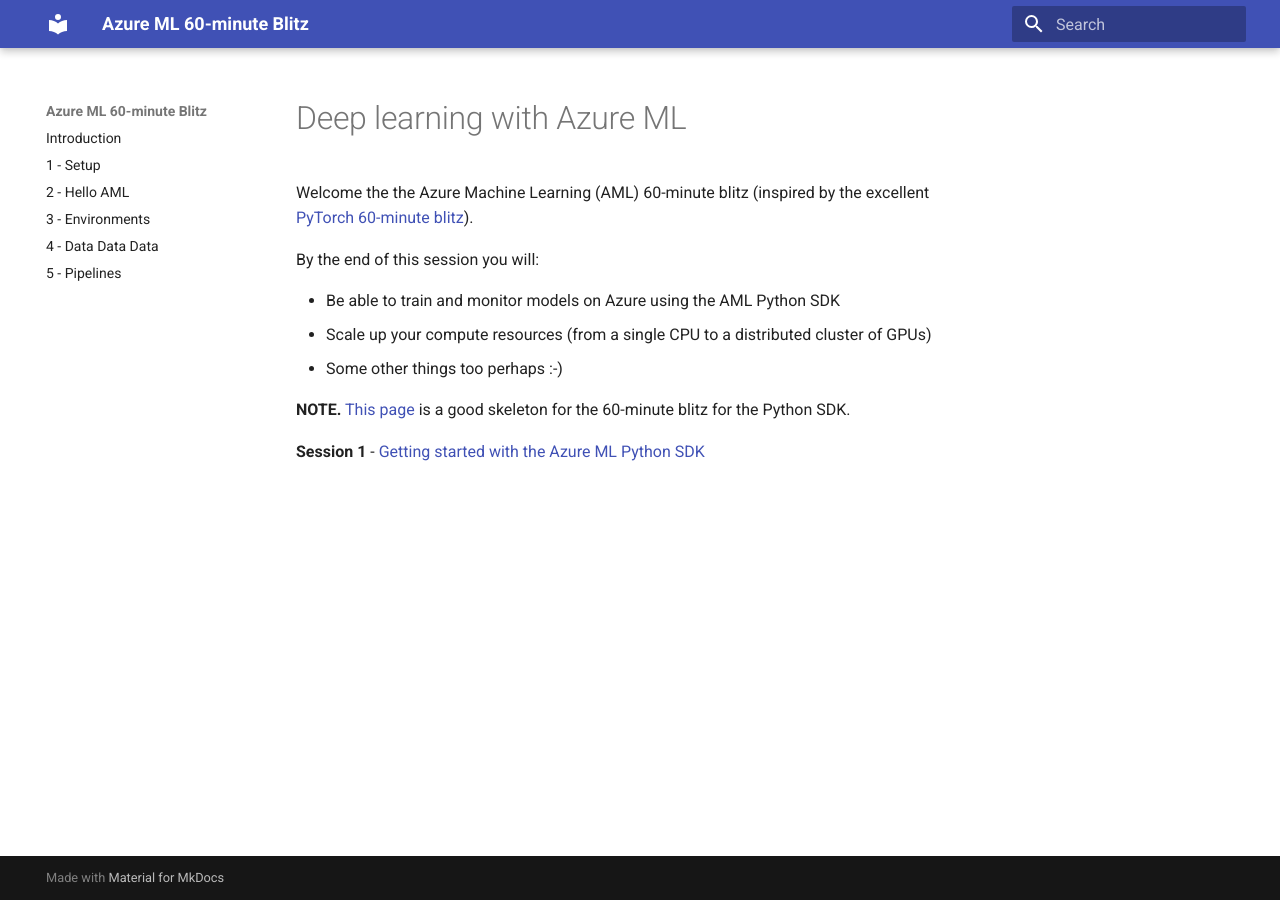
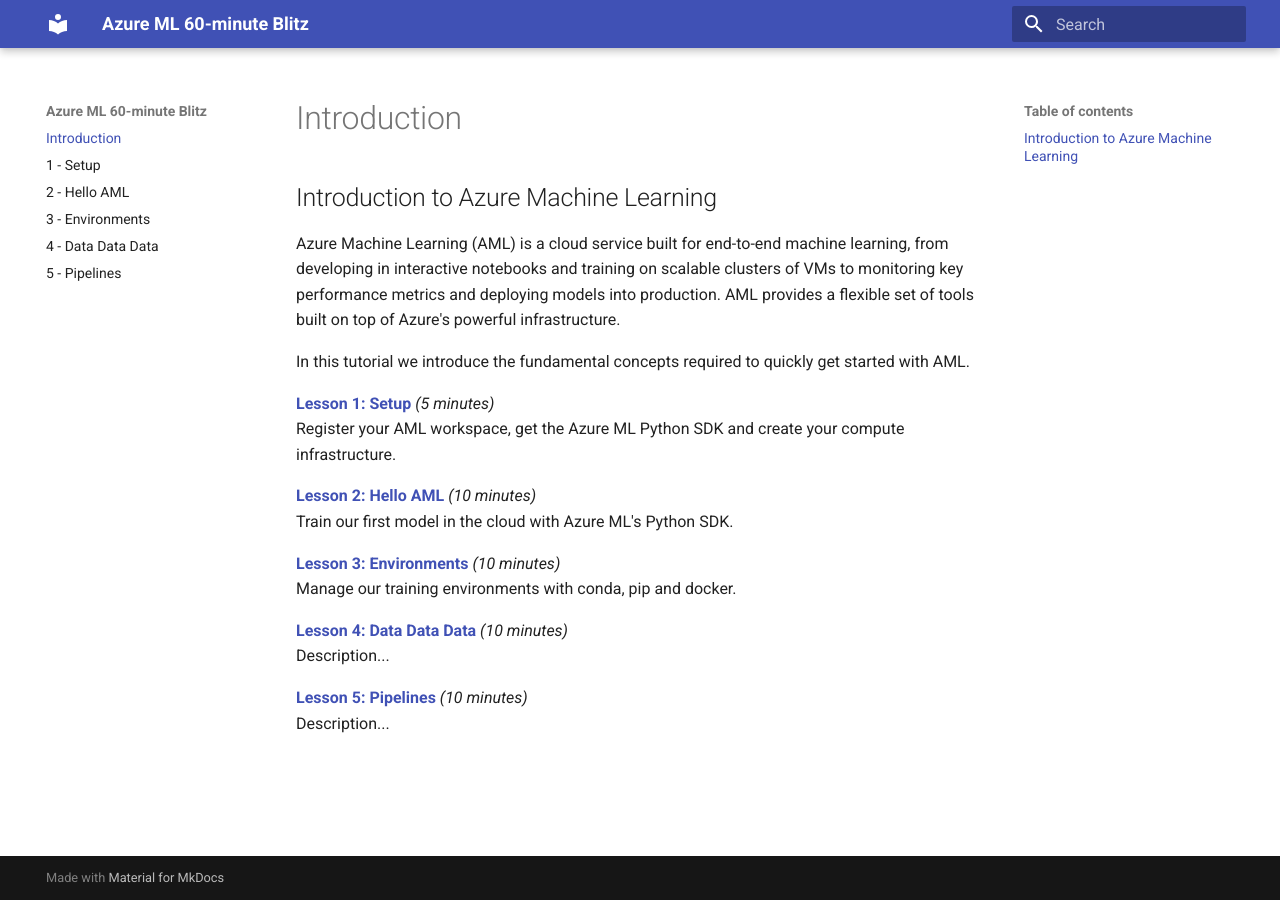
Before and after one commit to sharoncxu/AzureML-CheatSheet, an MkDocs documentation site: the page built from docs/index.md, in a window 1280 px wide. Built offline with MkDocs 1.6.1 and Material for MkDocs 9.7.7, drawn with Linux system fonts in a browser that asks for light colours.

Commit message:
update setup  with more placeholders for content

```diff
--- a/docs/index.md
+++ b/docs/index.md
@@ -1,36 +1,20 @@
-# Deep learning with Azure ML
+## Introduction to Azure Machine Learning
 
-Welcome the the Azure Machine Learning (AML) 60-minute blitz (inspired by the excellent [PyTorch 60-minute blitz](https://pytorch.org/tutorials/beginner/deep_learning_60min_blitz.html)).
+Azure Machine Learning (AML) is a cloud service built for end-to-end machine learning, from developing in interactive notebooks and training on scalable clusters of VMs to monitoring key performance metrics and deploying models into production. AML provides a flexible set of tools built on top of Azure's powerful infrastructure.
 
-By the end of this session you will:
+In this tutorial we introduce the fundamental concepts required to quickly get started with AML.
 
-- Be able to train and monitor models on Azure using the AML Python SDK
-- Scale up your compute resources (from a single CPU to a distributed cluster of GPUs)
-- Some other things too perhaps :-)
+**[Lesson 1: Setup](lesson01-setup.md)** _(5 minutes)_
+Register your AML workspace, get the Azure ML Python SDK and create your compute infrastructure.
 
-**NOTE.** [This page](https://docs.microsoft.com/en-us/python/api/overview/azure/ml/?view=azure-ml-py) is a good skeleton for the 60-minute blitz for the Python SDK.
+**[Lesson 2: Hello AML](lesson02-hello_aml.md)** _(10 minutes)_
+Train our first model in the cloud with Azure ML's Python SDK.
 
-**Session 1** - [Getting started with the Azure ML Python SDK](session-01.md)
+**[Lesson 3: Environments](lesson03-environments.md)** _(10 minutes)_
+Manage our training environments with conda, pip and docker.
 
+**[Lesson 4: Data Data Data](lesson04-datadatadata.md)** _(10 minutes)_
+Description...
 
-
-<!-- ## Getting Started
-
-- Getting your AML Workspace set up
-- Set up compute instance
-- Set up compute cluster
-
-## Managing Environments
-
-- With conda
-- With pip
-- With docker
-- With custom estimators
-
-## Running Scripts Remotely
-
-- Run hello-world.py script on AML remote compute
-- Run PyTorch model on AML remote compute
-- Run TensorFlow model on AML remote compute
-
-## Logging Metrics -->
+**[Lesson 5: Pipelines](lesson05-pipelines.md)** _(10 minutes)_
+Description...
--- a/docs/introduction.md
+++ /dev/null
@@ -1,20 +0,0 @@
-## Introduction to Azure Machine Learning
-
-Azure Machine Learning (AML) is a cloud service built for end-to-end machine learning, from developing in interactive notebooks and training on scalable clusters of VMs to monitoring key performance metrics and deploying models into production. AML provides a flexible set of tools built on top of Azure's powerful infrastructure.
-
-In this tutorial we introduce the fundamental concepts required to quickly get started with AML.
-
-**[Lesson 1: Setup](lesson01-setup.md)** _(5 minutes)_
-Register your AML workspace, get the Azure ML Python SDK and create your compute infrastructure.
-
-**[Lesson 2: Hello AML](lesson02-hello_aml.md)** _(10 minutes)_
-Train our first model in the cloud with Azure ML's Python SDK.
-
-**[Lesson 3: Environments](lesson03-environments.md)** _(10 minutes)_
-Manage our training environments with conda, pip and docker.
-
-**[Lesson 4: Data Data Data](lesson04-datadatadata.md)** _(10 minutes)_
-Description...
-
-**[Lesson 5: Pipelines](lesson05-pipelines.md)** _(10 minutes)_
-Description...
--- a/mkdocs.yml
+++ b/mkdocs.yml
@@ -4,7 +4,7 @@
     name: material
 
 nav:
-    - Introduction: introduction.md
+    - Introduction: index.md
     - 1 - Setup: lesson01-setup.md
     - 2 - Hello AML: lesson02-hello_aml.md
     - 3 - Environments: lesson03-environments.md
```
Also changed, not shown: docs/lesson01-setup.md (+10 -3 lines), site/404.html, site/index.html, site/introduction/index.html (deleted), site/lesson01-setup/index.html, site/lesson02-hello_aml/index.html, site/lesson03-environments/index.html, site/lesson04-datadatadata/index.html, site/lesson05-pipelines/index.html, site/search/search_index.json, 1 other file.
